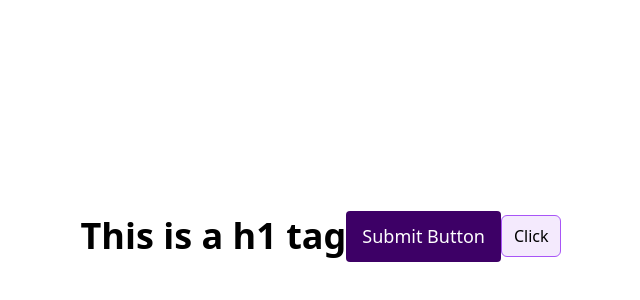
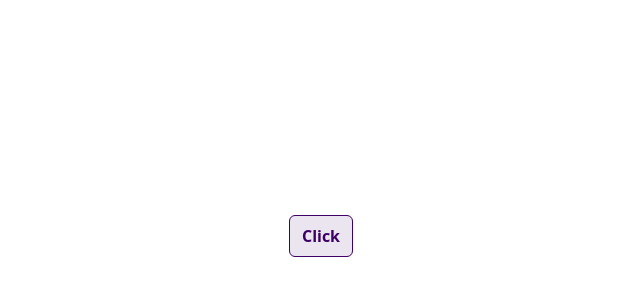
Before and after one commit to abdurrahmanrahat/react-reusable-components, a React (Vite) app: page / in a window 1280 px wide. Shown: the part 164-464 px from the top of the page, without its empty margins (319-959 px from the left). Built offline with nearby package versions, Linux system fonts and the light colour scheme.

Commit message:
Reusable Button With Variants

```diff
--- a/src/App.tsx
+++ b/src/App.tsx
@@ -5,11 +5,13 @@ function App() {
   return (
     <Container>
       <div className="h-screen w-full flex justify-center items-center">
-        <h1>This is a h1 tag</h1>
+        {/* <h1>This is a h1 tag</h1>
         <br />
-        <button className="btn-primary">Submit Button</button> <br />
+        <button className="btn-primary">Submit Button</button> <br /> */}
         <div>
-          <Button outline={true}></Button>
+          <Button variant="outline" className="w-full">
+            Click
+          </Button>
         </div>
       </div>
     </Container>
--- a/src/components/ui/Button.tsx
+++ b/src/components/ui/Button.tsx
@@ -1,23 +1,20 @@
 import cn from "../../utils/cn";
 
-// `bg-purple-600 px-3 py-2 rounded-md ${className} ${
-//   variant === "outline" ? "border border-purple-500 bg-opacity-10" : ""
-// }`
+const Button = ({ className, variant }) => {
+  const getVariant = (variant) => {
+    switch (variant) {
+      case "outline":
+        return "btn-outline";
 
-const Button = ({ className, outline }) => {
-  return (
-    <button
-      className={cn(
-        "bg-purple-600 px-3 py-2 rounded-md",
-        {
-          "border border-purple-500 bg-opacity-10": outline,
-        },
-        className
-      )}
-    >
-      Click
-    </button>
-  );
+      case "ghost":
+        return "btn-ghost";
+
+      default:
+        return "btn-solid";
+    }
+  };
+
+  return <button className={cn(getVariant(variant), className)}>Click</button>;
 };
 
 export default Button;
--- a/src/index.css
+++ b/src/index.css
@@ -1,3 +1,5 @@
+@import './styles/Button.css';
+
 @tailwind base;
 @tailwind components;
 @tailwind utilities;
--- /dev/null
+++ b/src/styles/Button.css
@@ -0,0 +1,23 @@
+@layer components {
+    .btn-solid {
+        @apply px-3 py-2;
+        @apply font-semibold text-white rounded-md;
+        @apply bg-[#3D0066] hover:bg-black focus:bg-black;
+        @apply transition-all;
+    }
+
+    .btn-outline {
+        @apply px-3 py-2;
+        @apply font-semibold text-[#3D0066] rounded-md;
+        @apply bg-[#3D0066] bg-opacity-10 hover:bg-opacity-20;
+        @apply border border-[#3D0066];
+        @apply transition-all;
+    }
+
+    .btn-ghost {
+        @apply px-3 py-2;
+        @apply font-semibold text-[#3D0066] rounded-md;
+        @apply bg-[#3D0066] bg-opacity-0 hover:bg-opacity-20;
+        @apply transition-all;
+    }
+}
```
Also changed, not shown: 1 other file (tests, documents, lock files or other folders).
